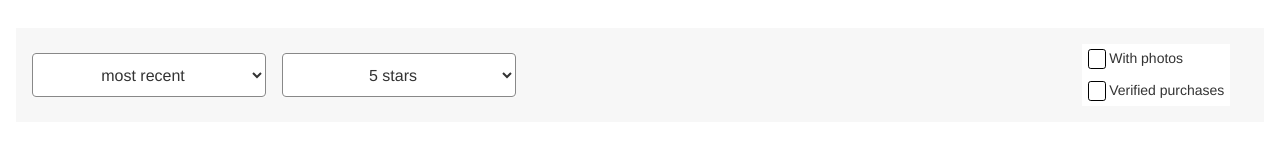
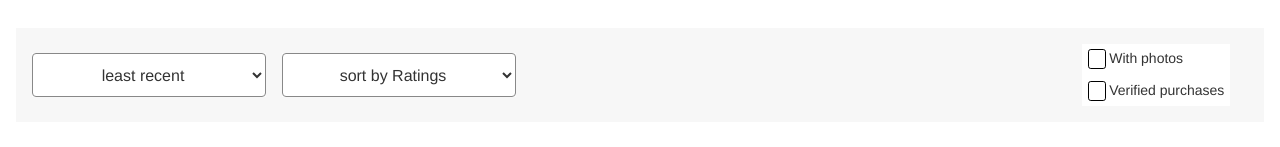
Before and after one commit to RetailClone/ProductReviews, a React (Create React App) app in the folder client/: page / in a window 1280 px wide. Shown: the part 236-383 px from the top of the page. Built offline with nearby package versions, Linux system fonts and the light colour scheme; no server answers; the HTML template or start-up script is replaced by a standard one.

Commit message:
- Add functationality to sort by date - Add functationality to sort by star ratings

```diff
--- a/client/src/App.jsx
+++ b/client/src/App.jsx
@@ -30,6 +30,7 @@ class App extends React.Component {
     this.onStarClick = this.onStarClick.bind(this)
     this.getId = this.getId.bind(this);
     this.sortDate = this.sortDate.bind(this);
+    this.sortRatings = this.sortRatings.bind(this);
   }
 
   componentDidMount() {
@@ -37,19 +38,19 @@ class App extends React.Component {
     this.getProducts();
   }
 
-  // sortDate() {
-  //   const {reviews} = this.state
-  //   let newReviews = reviews.reverse()
-  //   this.setState ({
-  //     reviews: newReviews.sort((a,b) => a.date > b.date)
-  //   })
-  // }
+  sortRatings() {
+    const {reviews} = this.state
+    let newRating = reviews.reverse()
+    this.setState ({
+      reviews: newRating.sort((a,b) => a.rating > b.rating)
+    })
+  }
 
   sortDate() {
     const {reviews} = this.state
-    let newReviews = reviews.sort((a,b) => a.date > b.date)
+    let newReviews = reviews.reverse()
     this.setState ({
-      reviews: newReviews
+      reviews: newReviews.sort((a,b) => a.date > b.date)
     })
   }
 
@@ -166,7 +167,7 @@ class App extends React.Component {
         />
       </div>
 
-      <SortingReviews sortDate={this.sortDate}/>
+      <SortingReviews sortDate={this.sortDate} sortRatings={this.sortRatings}/>
 
       <div>
         <ReviewList reviews={this.state.reviews}/>
--- a/client/src/components/SortingReviews.jsx
+++ b/client/src/components/SortingReviews.jsx
@@ -5,10 +5,13 @@ function SortingReviews(props) {
     <div className="sorting-reviews">
        <div className="sort-by-date">
           <select className="dropdown" onChange={() => {props.sortDate()}}>
+            <option value="">
+              least recent
+            </option>
             <option className="options">
               most recent
             </option>
-            <option>
+            {/* <option >
               highest rated
             </option>
             <option>
@@ -16,13 +19,22 @@ function SortingReviews(props) {
             </option>
             <option>
               most helpful
-            </option>
+            </option> */}
           </select>
        </div>
 
        <div className="sort-by-date">
-       <select className="dropdown">
-            <option className="options">
+       <select className="dropdown" onChange={() => {props.sortRatings()}}>
+         <option value="">
+         sort by Ratings
+         </option>
+         <option value="">
+           highest to lowest
+         </option>
+         <option value="">
+           lowest to highest
+         </option>
+            {/* <option className="options">
               5 stars
             </option>
             <option>
@@ -36,7 +48,7 @@ function SortingReviews(props) {
             </option>
             <option>
               1 stars
-            </option>
+            </option> */}
           </select>
        </div>
        <div className="sort-by-photos">
```
Also changed, not shown: 1 other file (tests, documents, lock files or other folders).
